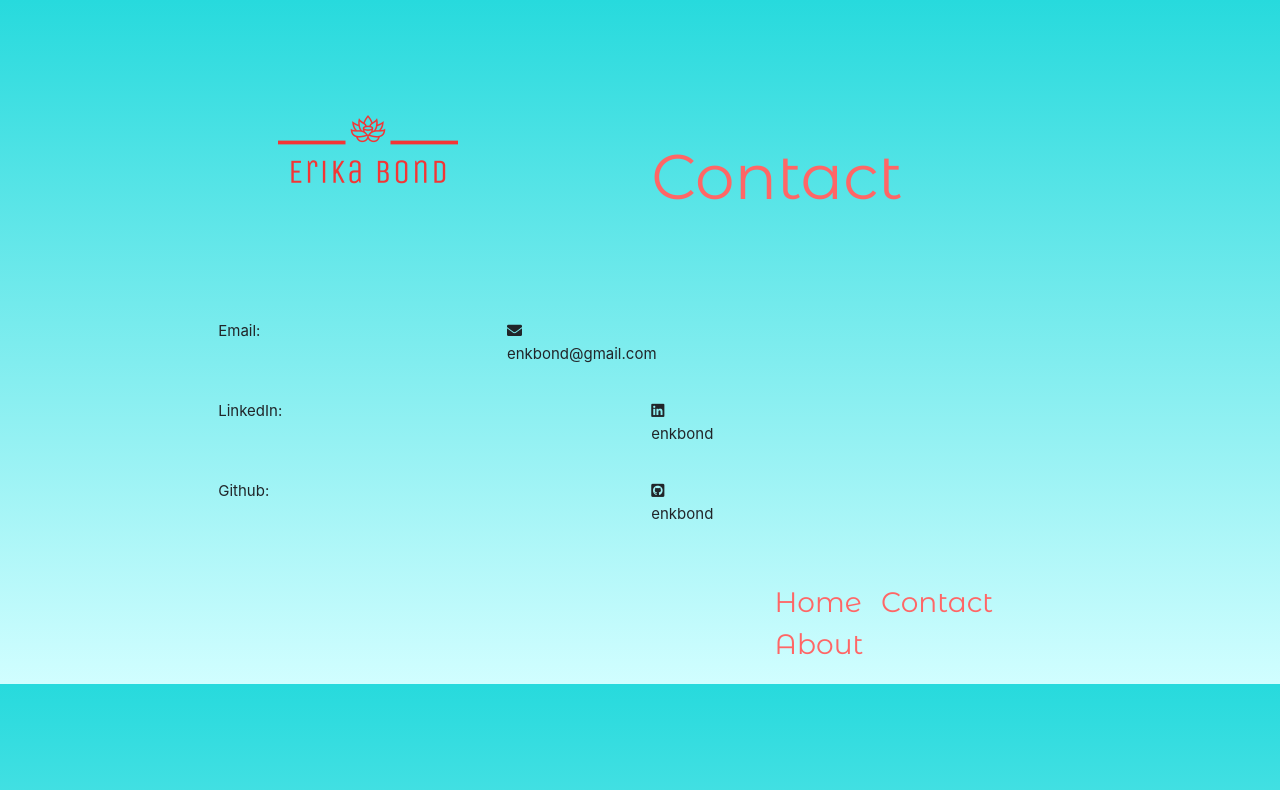
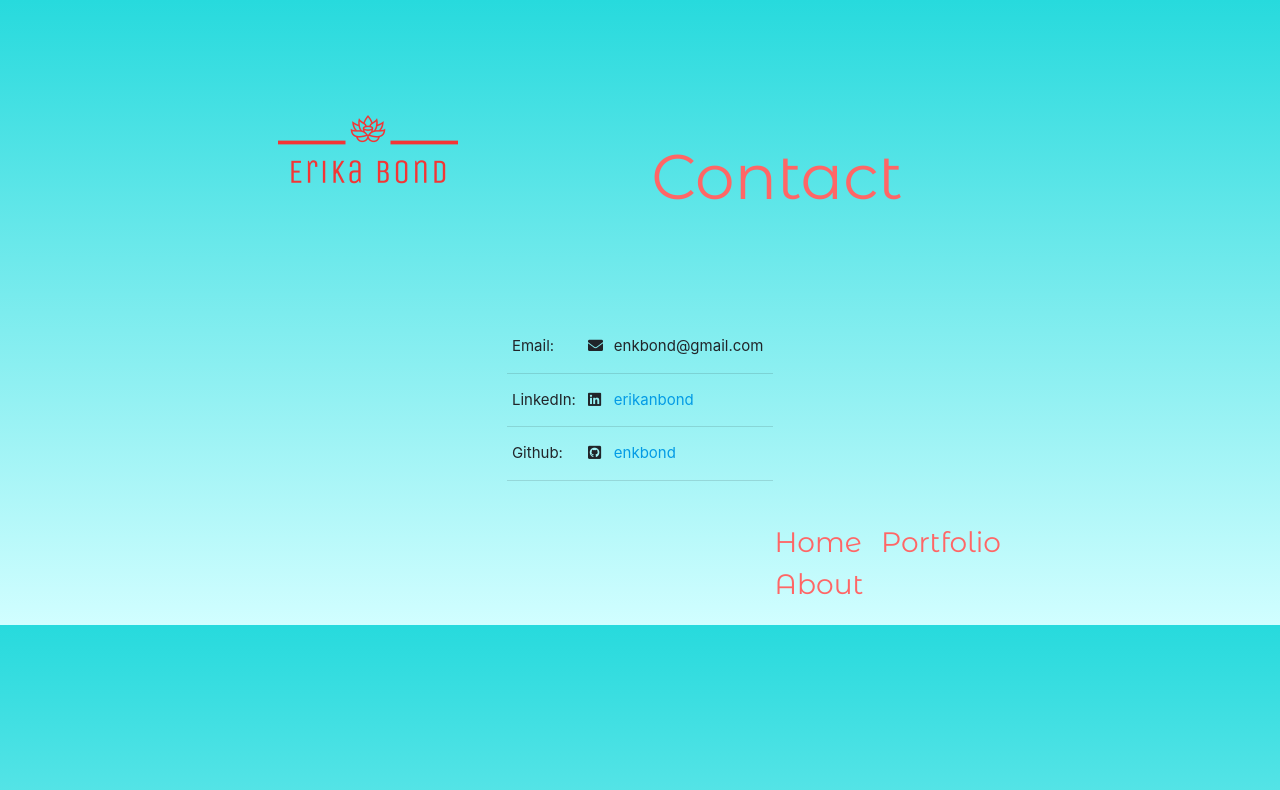
Before and after one commit to ENKBond/portfolio, a plain HTML site: page contact.html in a window 1280 px wide. Drawn offline with nearby package versions, Linux system fonts and the light colour scheme.

Commit message:
complete

```diff
--- a/contact.html
+++ b/contact.html
@@ -29,40 +29,35 @@
     </div>
 
     <div class="row">
-      <div class="col s2">
-        <p>Email:</p>
+      <div class="col s2"></div>
+      <div class="col s4">
+        <table>
+          <tr>
+            <td>Email:</td>
+            <td><i class="fas fa-envelope"></i></td>
+            <td>enkbond@gmail.com</td>
+          </tr>
+          <tr>
+            <td>LinkedIn:</td>
+            <td><i class="fab fa-linkedin"></i></td>
+            <td><a href="www.linkedin.com/in/erikanbond">erikanbond</a></td>
+          </tr>
+          <tr>
+            <td>Github:</td>
+            <td><i class="fab fa-github-square"></i></td>
+            <td><a href="https://github.com/ENKBond">enkbond</a></td>
+          </tr>
+        </table>
       </div>
-      <div class="col s3">
-        <i class="fas fa-envelope"></i>
-        <p>enkbond@gmail.com</p>
-      </div>
-      <div class="col s7"></div>
+      <div class="col s6"></div>
     </div>
 
-    <div class="row">
-      <div class="col s3">
-        <p>LinkedIn:</p>
-      </div>
-      <div class="col s3">
-        <i class="fab fa-linkedin"></i>
-        <p>enkbond</p>
-      </div>
-    </div>
 
-    <div class="row">
-      <div class="col s3">
-        <p>Github:</p>
-      </div>
-      <div class="col s3">
-        <i class="fab fa-github-square"></i>
-        <p>enkbond</p>
-      </div>
-    </div>
 
     <div class="row">
         <div class="nav-container">
-            <a class="p-2 nav-item nav-link" id="portfolio-link" href="index.html">Home</a>
-            <a class="p-2 nav-item nav-link" id="contact-link" href="contact.html">Contact</a>
+            <a class="p-2 nav-item nav-link" id="home-link" href="index.html">Home</a>
+            <a class="p-2 nav-item nav-link" id="portfolio-link" href="portfolio.html">Portfolio</a>
             <a class="p-2 nav-item nav-link" id="about-link" href="about.html">About</a>
         </div>
 
```
Also changed, not shown: assets/css/style.css (line endings or trailing spaces).
